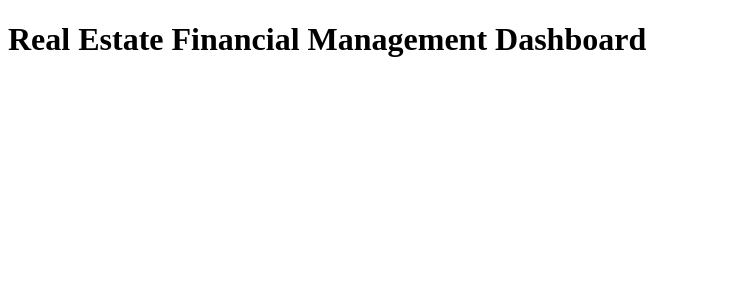
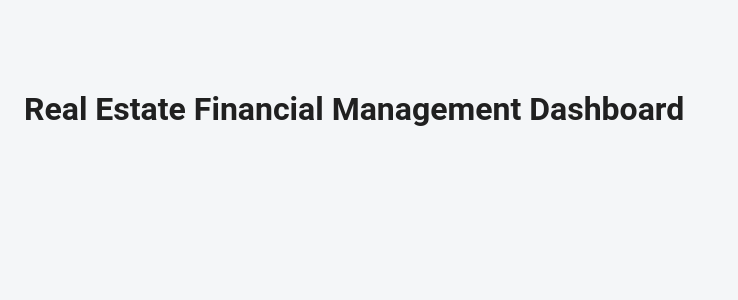
Before and after one commit to Esraa-mohamed1/real-state-dashboard-react, a React app: page / in a window 1280 px wide. Shown: the top 300 px of the page, without its empty margins (0-738 px from the left). Built offline with nearby package versions, Linux system fonts and the light colour scheme.

Commit message:
customized the theme and added a theme provider

```diff
--- a/src/App.js
+++ b/src/App.js
@@ -1,12 +1,34 @@
 import React from 'react';
+import ThemeProvider, { useColorMode } from './components/ThemeProvider';
+import { IconButton } from '@mui/material';
+import Brightness4Icon from '@mui/icons-material/Brightness4';
+import Brightness7Icon from '@mui/icons-material/Brightness7';
 
-function App() {
+function DarkModeToggle() {
+  const { mode, toggleColorMode } = useColorMode();
   return (
-    <div>
+    <IconButton onClick={toggleColorMode} color="inherit">
+      {mode === 'dark' ? <Brightness7Icon /> : <Brightness4Icon />}
+    </IconButton>
+  );
+}
+
+function AppContent() {
+  return (
+    <div style={{ padding: 24 }}>
+      <div style={{ display: 'flex', justifyContent: 'flex-end' }}>
+        <DarkModeToggle />
+      </div>
       <h1>Real Estate Financial Management Dashboard</h1>
       {/* Router and main layout will be added here */}
     </div>
   );
 }
 
-export default App;
+export default function App() {
+  return (
+    <ThemeProvider>
+      <AppContent />
+    </ThemeProvider>
+  );
+}
--- /dev/null
+++ b/src/components/ThemeProvider.js
@@ -0,0 +1,33 @@
+import React, { createContext, useMemo, useState, useContext } from 'react';
+import { ThemeProvider as MuiThemeProvider } from '@mui/material/styles';
+import CssBaseline from '@mui/material/CssBaseline';
+import { getTheme } from '../theme/theme';
+
+const ColorModeContext = createContext();
+
+export const useColorMode = () => useContext(ColorModeContext);
+
+export default function ThemeProvider({ children }) {
+  const [mode, setMode] = useState('light');
+
+  const colorMode = useMemo(
+    () => ({
+      toggleColorMode: () => {
+        setMode((prevMode) => (prevMode === 'light' ? 'dark' : 'light'));
+      },
+      mode,
+    }),
+    [mode]
+  );
+
+  const theme = useMemo(() => getTheme(mode), [mode]);
+
+  return (
+    <ColorModeContext.Provider value={colorMode}>
+      <MuiThemeProvider theme={theme}>
+        <CssBaseline />
+        {children}
+      </MuiThemeProvider>
+    </ColorModeContext.Provider>
+  );
+}
--- /dev/null
+++ b/src/theme/theme.js
@@ -0,0 +1,49 @@
+import { createTheme } from '@mui/material/styles';
+
+const realEstatePalette = {
+  primary: {
+    main: '#1976d2', // blue
+  },
+  secondary: {
+    main: '#43a047', // green
+  },
+  background: {
+    default: '#f4f6f8',
+    paper: '#fff',
+  },
+  error: {
+    main: '#d32f2f',
+  },
+  warning: {
+    main: '#ffa000',
+  },
+  info: {
+    main: '#0288d1',
+  },
+  success: {
+    main: '#388e3c',
+  },
+};
+
+const darkPalette = {
+  ...realEstatePalette,
+  background: {
+    default: '#121212',
+    paper: '#1e1e1e',
+  },
+  text: {
+    primary: '#fff',
+    secondary: '#b0b0b0',
+  },
+};
+
+export const getTheme = (mode = 'light') =>
+  createTheme({
+    palette: mode === 'dark' ? { ...darkPalette, mode } : { ...realEstatePalette, mode },
+    typography: {
+      fontFamily: 'Roboto, Arial, sans-serif',
+    },
+    shape: {
+      borderRadius: 8,
+    },
+  });
```
